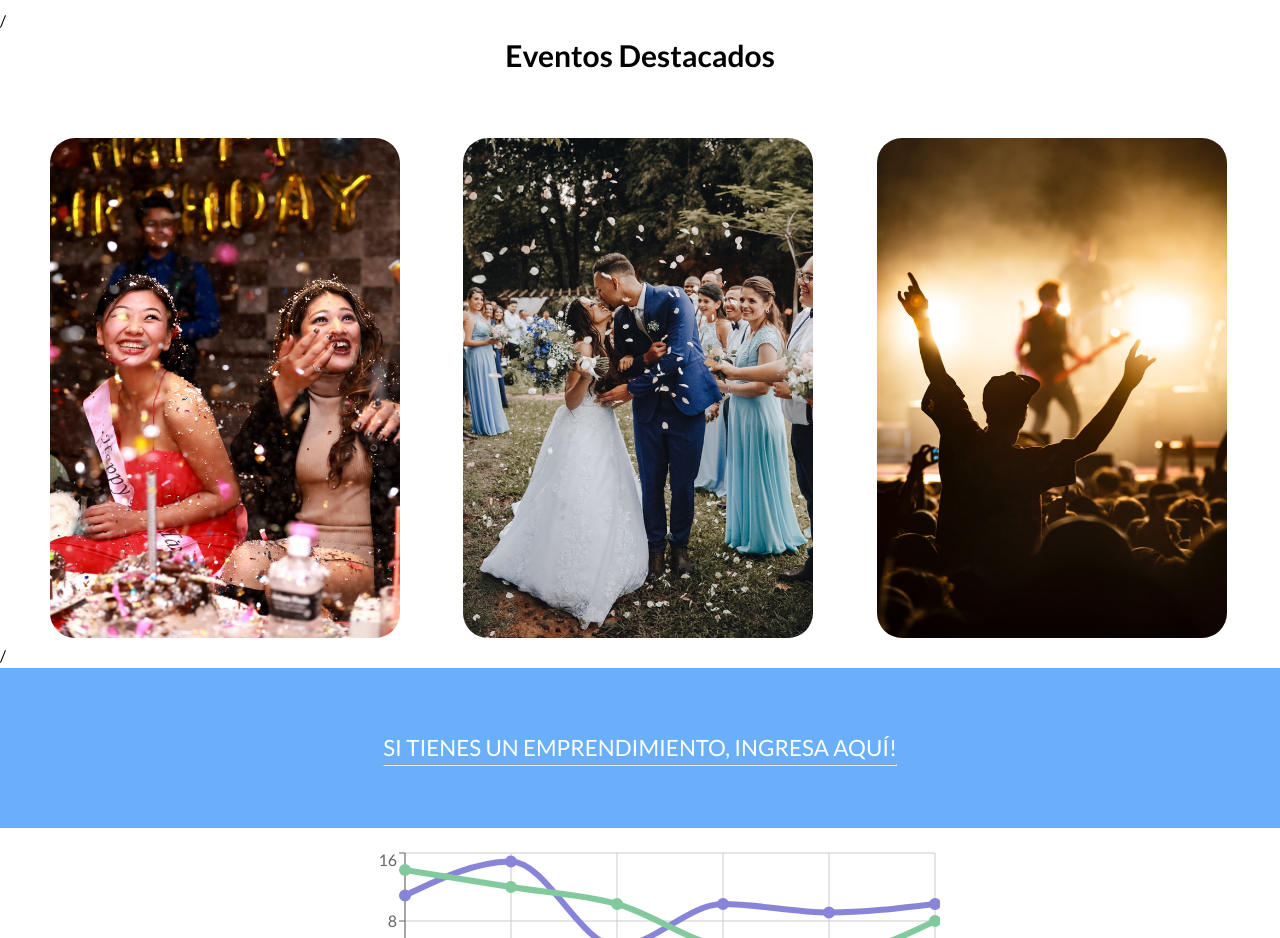
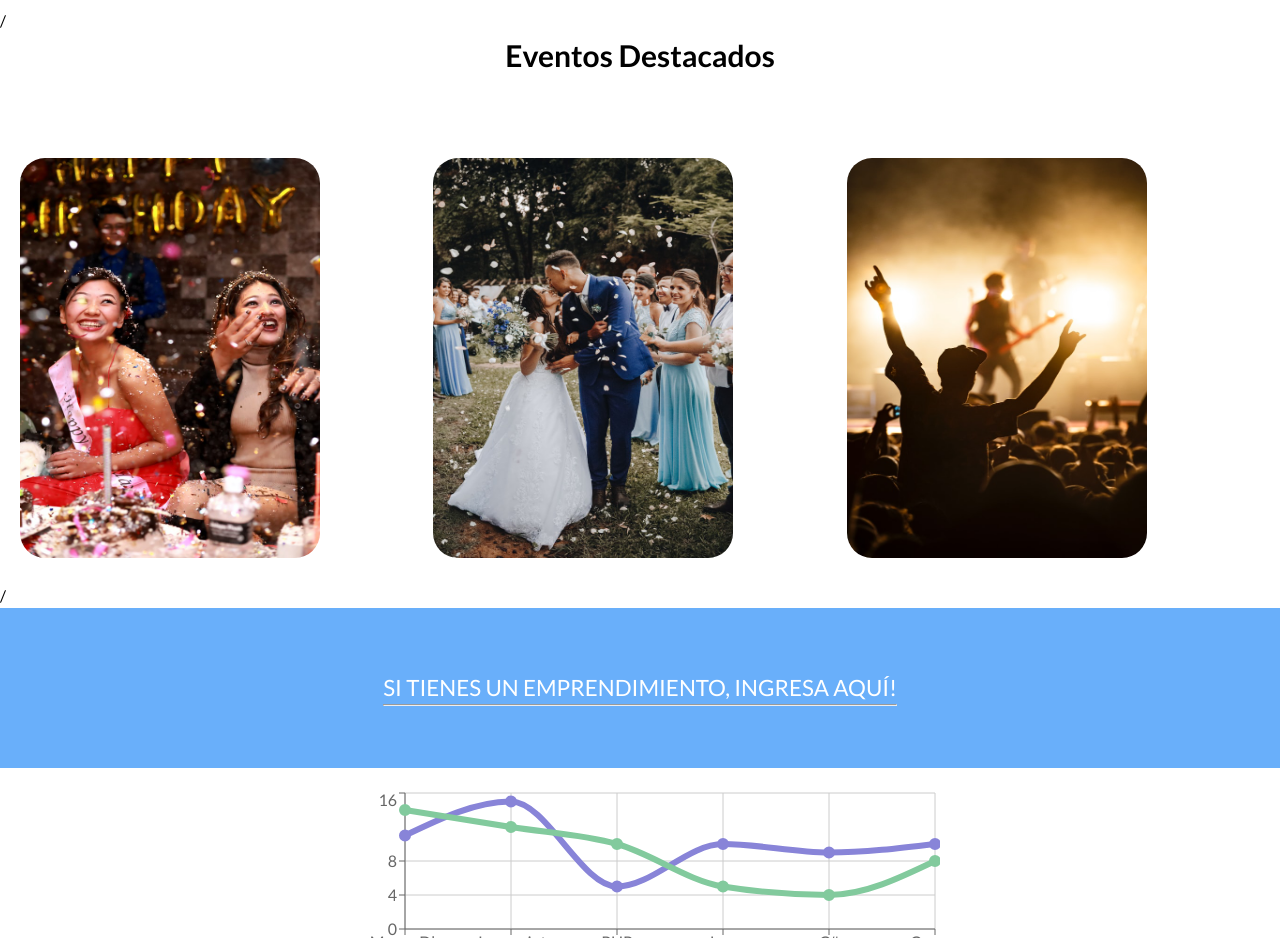
Before and after one commit to Yeison2129/Fronted_Your_Event, a React (Vite) app: page / in a window 1280 px wide. Shown: the part 1520-2458 px from the top of the page. Built offline with nearby package versions, Linux system fonts and the light colour scheme.

Commit message:
arreglo de css dañado

```diff
--- a/src/components/Index/Index.jsx
+++ b/src/components/Index/Index.jsx
@@ -132,7 +132,7 @@ return (
         <h2 className="titulo">Eventos Destacados</h2>
 </section>
     <section className="home" id="home" style={{
-      padding : "0 0 0 50px",
+      padding:"20px"
     }}>
           <div className="swiper-container home-slider">
             <div className="swiper-wrapper">
@@ -149,10 +149,10 @@ return (
                   modifier: 2,
                   slideShadows: true,
                 }}
-                spaceBetween={10}
+                spaceBetween={0}
                 loop={true}
                 breakpoints={{
-                  0: {
+                  100: {
                       slidesPerView: 1,
                   },
                   700: {
--- a/src/components/Index/style-index.css
+++ b/src/components/Index/style-index.css
@@ -324,6 +324,8 @@ main .sobre-nosotros{
 }
 .swiper-slide img{
     border-radius: 25px;
+    width: 300px;
+    height: 400px;
 }
 
 .cont img{
```
